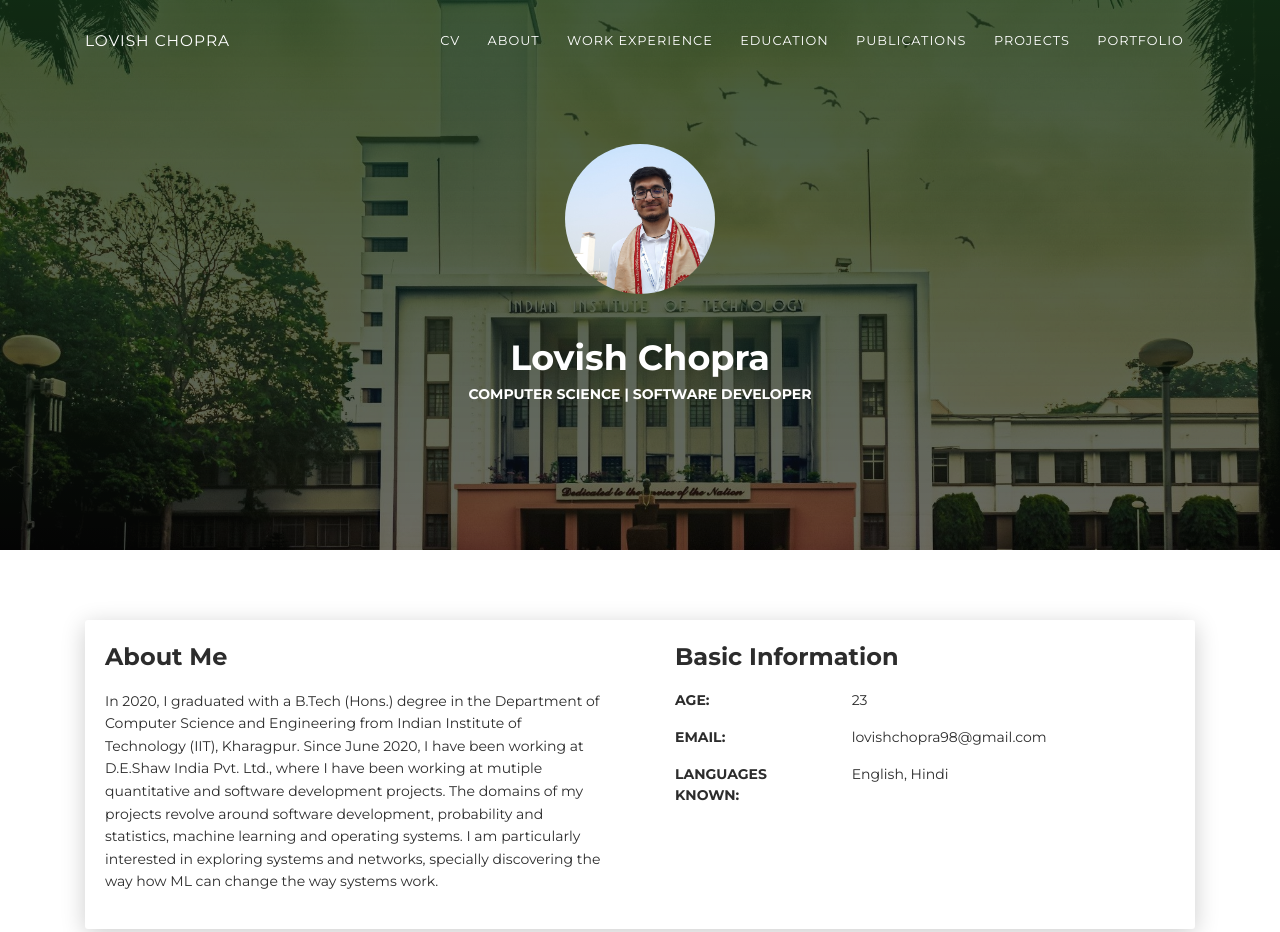
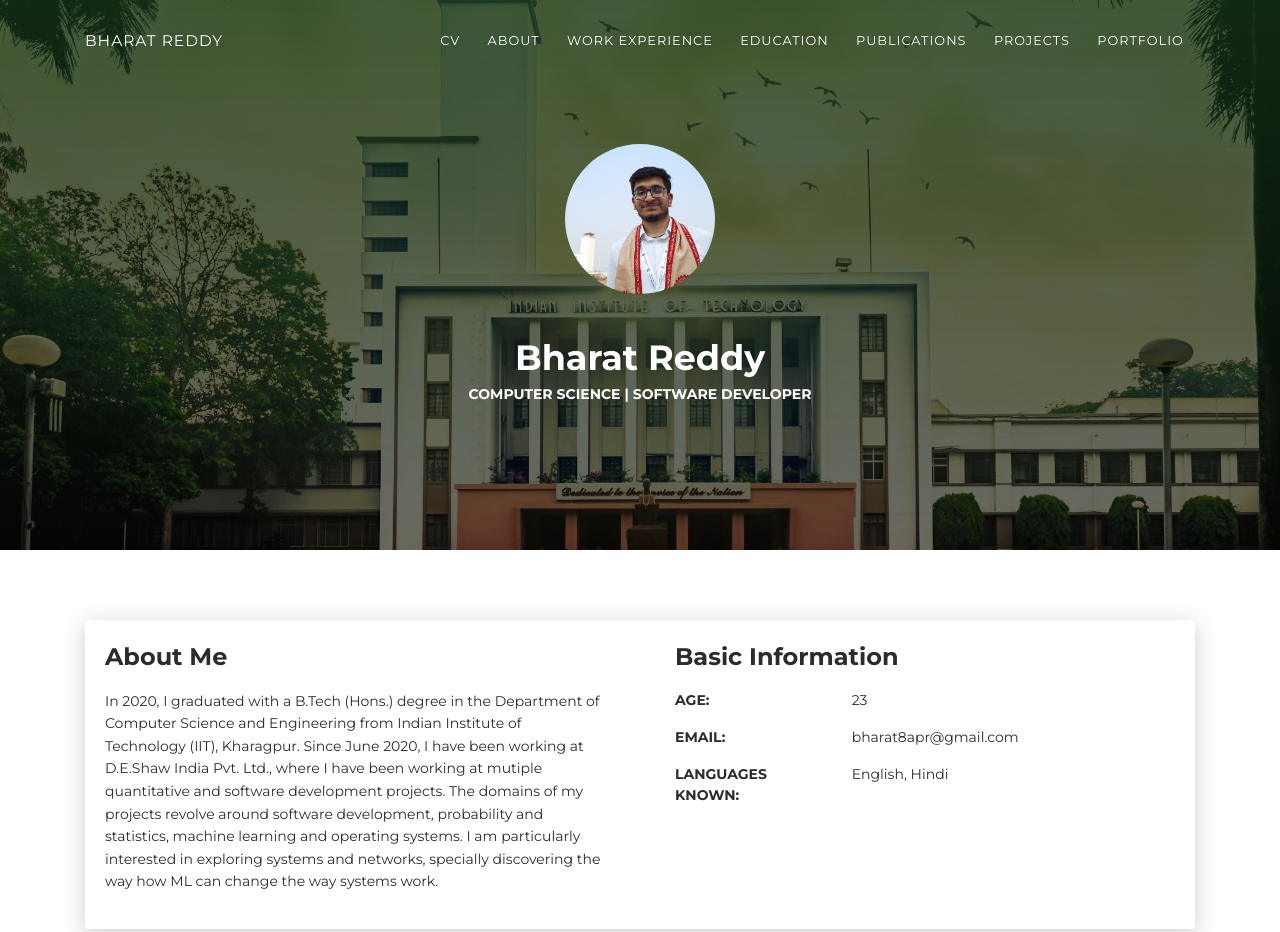
Before and after one commit to Bharat-Reddy/Bharat-Reddy.github.io, a plain HTML site: page index.html in a window 1280 px wide. Shown: the top 932 px of the page. Drawn offline with Linux system fonts and the light colour scheme.

Commit message:
Refactor Template

```diff
--- a/index.html
+++ b/index.html
@@ -4,7 +4,7 @@
     <meta charset="UTF-8">
     <meta http-equiv="X-UA-Compatible" content="IE=edge">
     <meta name="viewport" content="width=device-width, initial-scale=1">
-    <title>Lovish Chopra</title>
+    <title>Bharat Reddy</title>
     <link href="https://fonts.googleapis.com/css?family=Montserrat:400,700,200" rel="stylesheet">
     <link href="https://maxcdn.bootstrapcdn.com/font-awesome/latest/css/font-awesome.min.css" rel="stylesheet">
     <link href="css/aos.css?ver=1.1.0" rel="stylesheet">
@@ -25,7 +25,7 @@
       <div class="profile-page sidebar-collapse">
         <nav class="navbar navbar-expand-lg fixed-top navbar-transparent bg-primary" color-on-scroll="400">
           <div class="container">
-            <div class="navbar-translate"><a class="navbar-brand" href="#" rel="tooltip">Lovish Chopra</a>
+            <div class="navbar-translate"><a class="navbar-brand" href="#" rel="tooltip">Bharat Reddy</a>
               <button class="navbar-toggler navbar-toggler" type="button" data-toggle="collapse" data-target="#navigation" aria-controls="navigation" aria-expanded="false" aria-label="Toggle navigation"><span class="navbar-toggler-bar bar1"></span><span class="navbar-toggler-bar bar2"></span><span class="navbar-toggler-bar bar3"></span></button>
             </div>
             <div class="collapse navbar-collapse justify-content-end" id="navigation">
@@ -53,7 +53,7 @@
       <div class="container">
         <div class="content-center">
           <div class="cc-profile-image"><img src="images/lovish.jpg" alt="Image"/></div>
-          <div class="h2 title">Lovish Chopra</div>
+          <div class="h2 title">Bharat Reddy</div>
           <p class="category text-white">Computer Science | Software Developer</p>
         </div>
       </div>
@@ -84,7 +84,7 @@
             </div>
             <div class="row mt-3">
               <div class="col-sm-4"><strong class="text-uppercase">Email:</strong></div>
-              <div class="col-sm-8">lovishchopra98@gmail.com</div>
+              <div class="col-sm-8">bharat8apr@gmail.com</div>
             </div>
             <div class="row mt-3">
               <div class="col-sm-4"><strong class="text-uppercase">Languages Known:</strong></div>
@@ -622,7 +622,7 @@
             </div>
         </div>
 
-      <div class="h4 title text-center">Lovish Chopra</div>
+      <div class="h4 title text-center">Bharat Reddy</div>
       <div class="text-center text-muted">
         <p>&copy; Creative CV. All rights reserved.<br>Design - <a class="credit" href="https://templateflip.com" target="_blank">TemplateFlip</a></p>
       </div>
```
Also changed, not shown: projects.html (+3 -3 lines).
